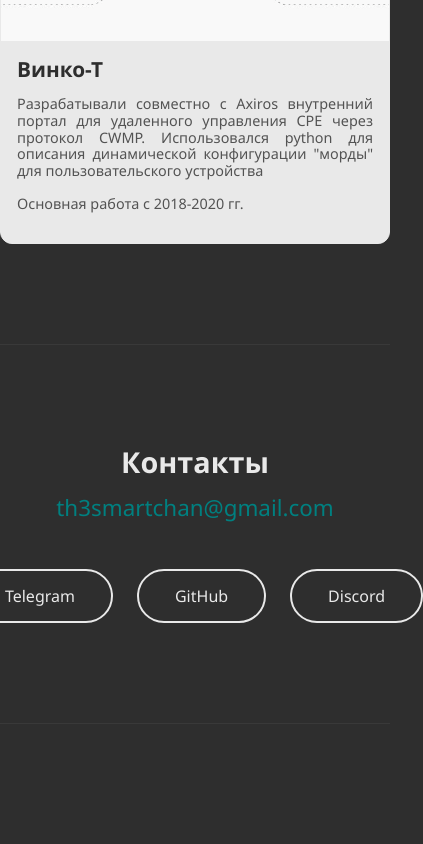
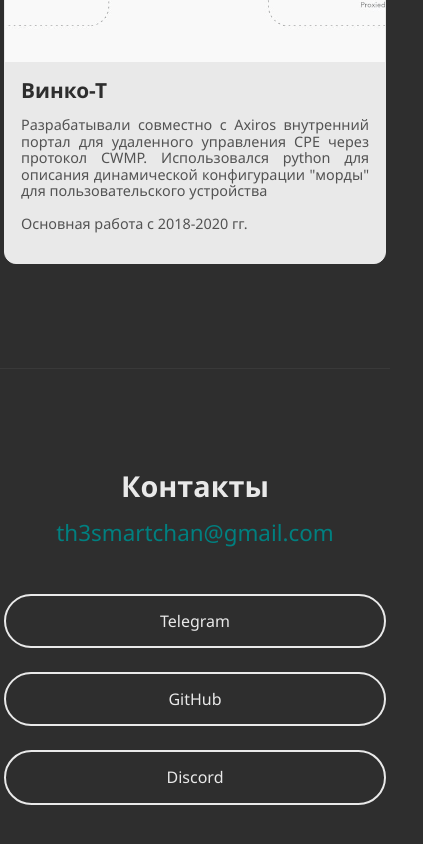
Before and after one commit to Smarthard/smarthard.net, an Angular app: page / in a window 390 px wide. Shown: the part 3726-4570 px from the top of the page, 423 px wide, since content can reach past the window. Before the commit the page ends 4450 px from the top, so only its background shows below. Built offline with nearby package versions, Linux system fonts and the light colour scheme.

Commit message:
fix responsiveness

```diff
--- a/src/app/components/contacts/contacts.scss
+++ b/src/app/components/contacts/contacts.scss
@@ -11,9 +11,14 @@
 
     .social-links {
         display: flex;
+        flex-direction: column;
         justify-content: center;
         gap: 1.5rem;
 
-        margin-top: 2rem;
+        margin: 2rem .25rem 0;
+
+        @media (min-width: 768px) {
+            flex-direction: row;
+        }
     }
 }
--- a/src/app/components/portfolio/portfolio.scss
+++ b/src/app/components/portfolio/portfolio.scss
@@ -7,6 +7,7 @@
         display: grid;
         grid-template-columns: repeat(auto-fill, minmax(20rem, 1fr));
         gap: 1.5rem;
+        margin: .25rem;
     }
 
     a[href] {
```
